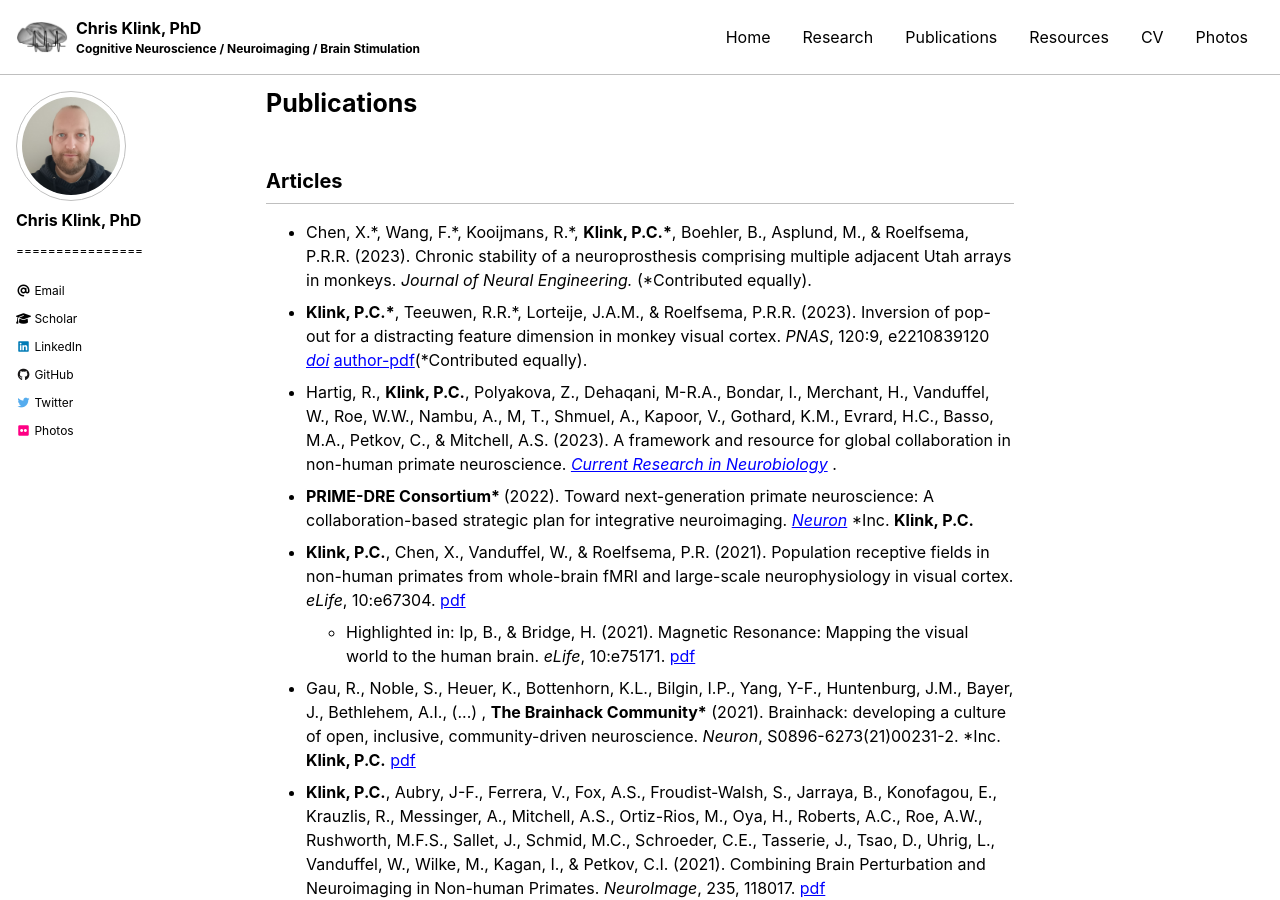
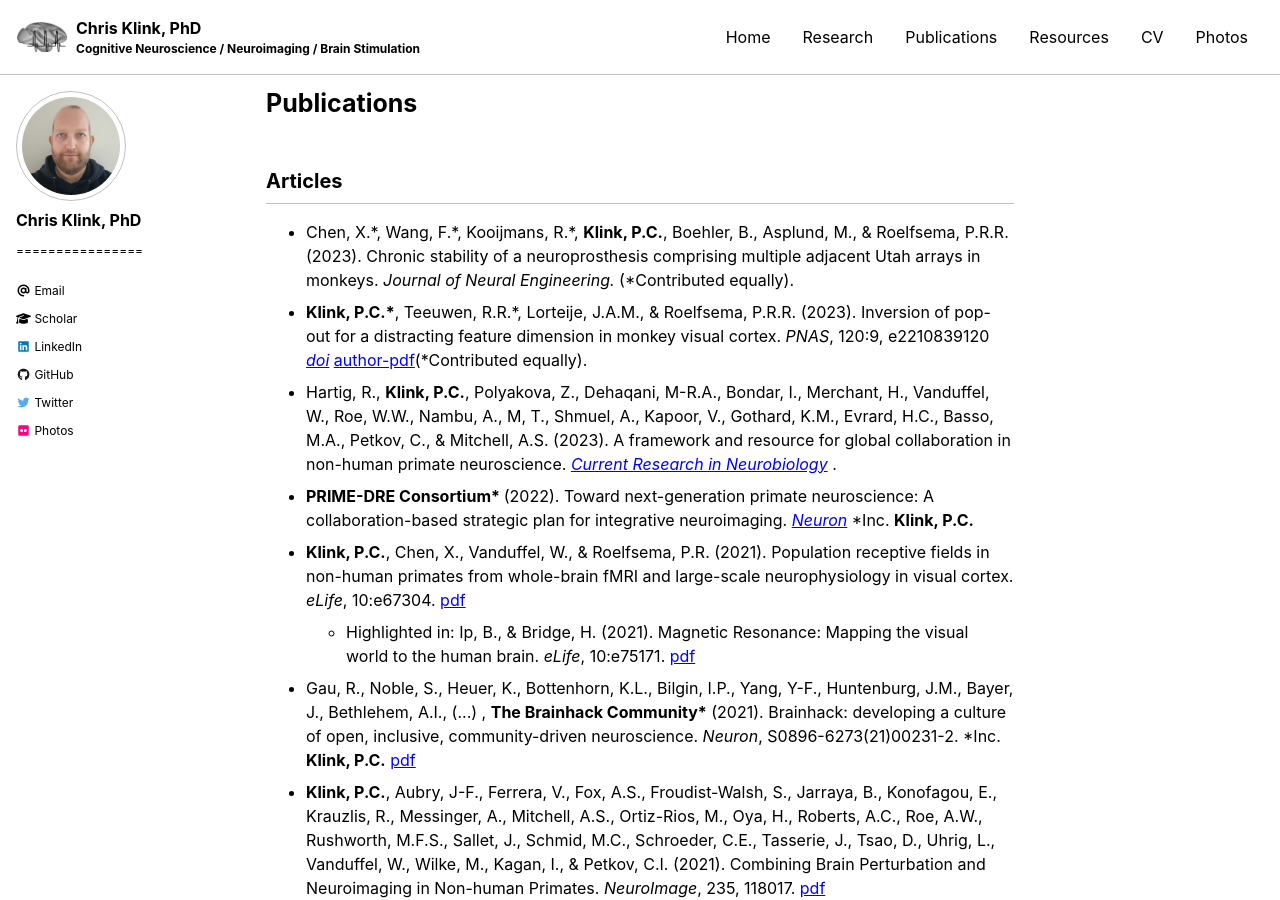
Before and after one commit to pcklink/pcklink.github.io, a Jekyll site: the page built from publications.md, in a window 1280 px wide and 900 px high. Built offline with Jekyll 4.4.1, drawn with Linux system fonts in a browser that asks for light colours; cached includes are drawn as plain includes; nearby versions of some CDN libraries.

```diff
--- a/publications.md
+++ b/publications.md
@@ -13,7 +13,7 @@ author_profile: true
 
 ## Articles
 <ul>
-    <li>Chen, X.*, Wang, F.*, Kooijmans, R.*, <b>Klink, P.C.*</b>, Boehler, B., Asplund, M., & Roelfsema, P.R.R. (2023). Chronic stability of a neuroprosthesis comprising multiple adjacent Utah arrays in monkeys. <i>Journal of Neural Engineering.</i> (*Contributed equally).
+    <li>Chen, X.*, Wang, F.*, Kooijmans, R.*, <b>Klink, P.C.</b>, Boehler, B., Asplund, M., & Roelfsema, P.R.R. (2023). Chronic stability of a neuroprosthesis comprising multiple adjacent Utah arrays in monkeys. <i>Journal of Neural Engineering.</i> (*Contributed equally).
     </li>
   <li><b>Klink, P.C.*</b>, Teeuwen, R.R.*, Lorteije, J.A.M., & Roelfsema, P.R.R. (2023). Inversion of pop-out for a distracting feature dimension in monkey visual cortex. <i>PNAS</i>, 120:9,  e2210839120 <a href="https://doi.org/10.1073/pnas.2210839120"><i>doi</i></a> <a href="/pdfs/Klink_2023_PNAS_authorversion.pdf">author-pdf</a>(*Contributed equally).
     </li>
```
